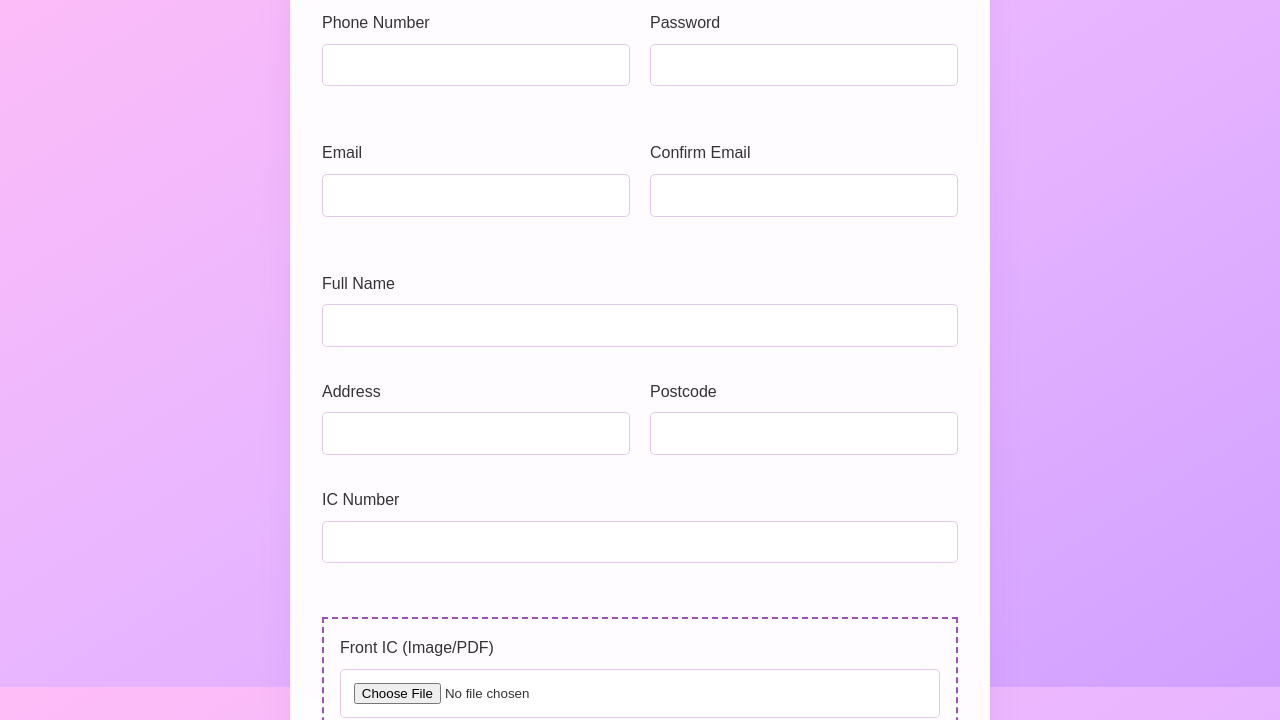
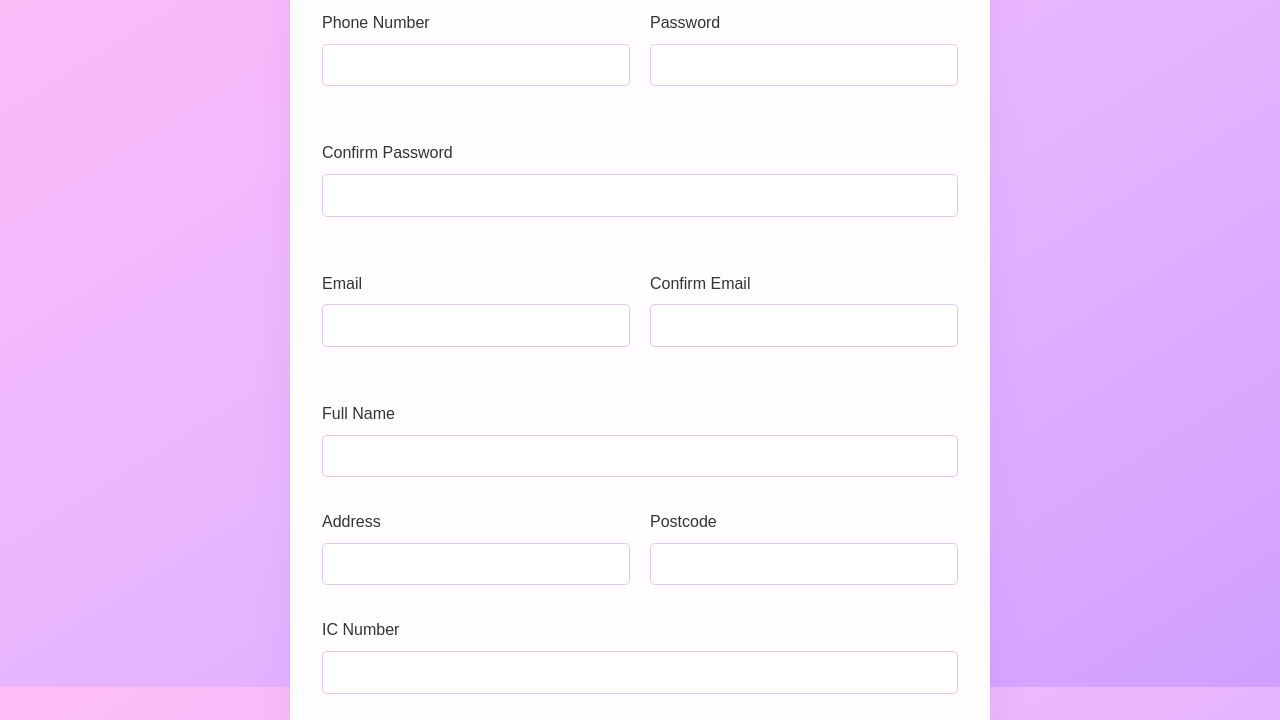
Before and after one commit to omis-logistic/srelogin, a plain HTML site: page register.html in a window 1280 px wide. Shown: the part 113-833 px from the top of the page. Drawn offline with Linux system fonts and the light colour scheme.

Commit message:
register.html

```diff
--- a/register.html
+++ b/register.html
@@ -51,6 +51,13 @@
                  required>
           <div class="error-message" id="passwordError"></div>
         </div>
+      </div>
+
+      <!-- Confirm Password -->
+      <div class="input-group">
+        <label for="confirmPassword">Confirm Password</label>
+        <input type="password" id="confirmPassword" required>
+        <div class="error-message" id="confirmPasswordError"></div>
       </div>
 
       <!-- Email Section -->
```
